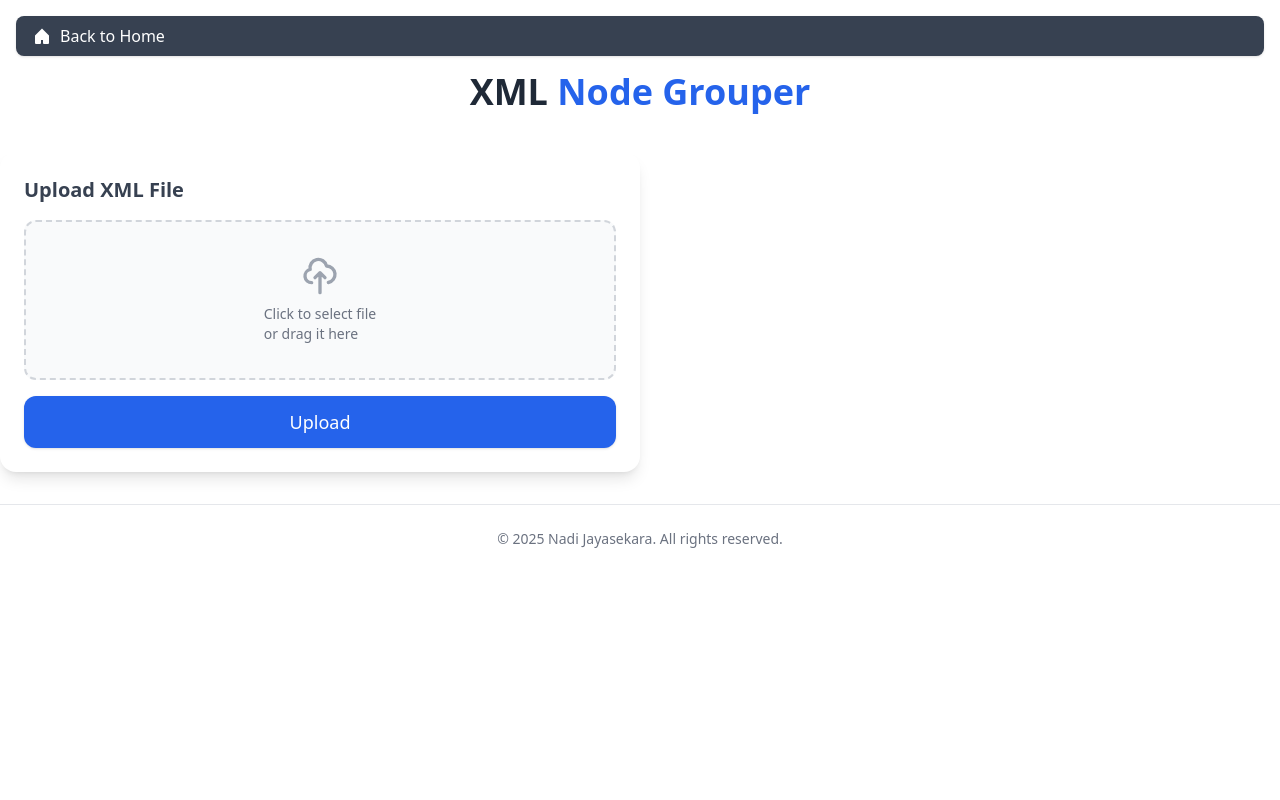
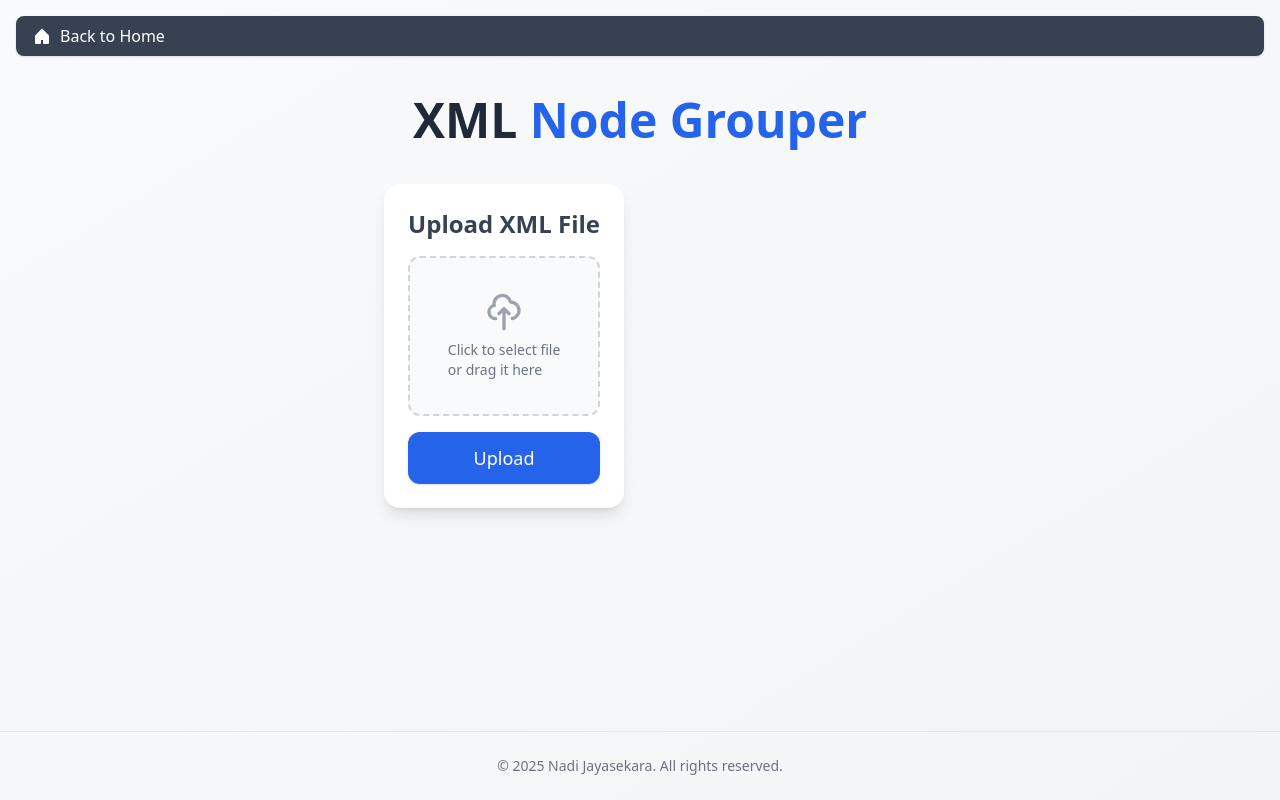
Before and after one commit to nadithakj/nodegrouper, a FastAPI app: page /app in a window 1280 px wide. Run offline with FastAPI, Linux system fonts and the light colour scheme; some libraries are stand-ins or nearby versions.

Commit message:
Update index.html

```diff
--- a/templates/index.html
+++ b/templates/index.html
@@ -4,9 +4,10 @@
     <meta charset="UTF-8">
     <title>XML Grouper</title>
     <script src="https://cdn.tailwindcss.com"></script>
+    <script src="https://cdn.jsdelivr.net/npm/canvas-confetti@1.6.0/dist/confetti.browser.min.js"></script>
+</head>
+<body class="min-h-screen bg-gradient-to-br from-gray-50 to-gray-100 flex flex-col font-sans">
 
-
-<!-- Back Button -->
     <div class="p-4">
         <a href="/"
            class="flex items-center bg-gray-700 text-white px-4 py-2 rounded-lg shadow hover:bg-gray-800 transition">
@@ -16,21 +17,17 @@
             Back to Home
         </a>
     </div>
- <center></center> <h1 class="text-4xl font-extrabold text-center mb-10 text-gray-800">
+
+    <main class="flex-grow max-w-6xl mx-auto p-6 flex flex-col items-center">
+        <h1 class="text-5xl font-extrabold mb-10 text-center text-gray-800">
             XML <span class="text-blue-600">Node Grouper</span>
-    </h1></Center>
-<!-- Main Container -->
-<main class="flex flex-col md:flex-row gap-8 w-full">
+        </h1>
 
-    <div class="flex flex-col md:flex-row gap-8 w-full">
-        <!-- Left Side: Controls -->
-        <div class="md:w-1/2 flex flex-col gap-6">
-            <!-- Upload -->
-
-<div class="bg-white shadow-lg rounded-2xl p-6 mb-8 w-full">
-    <h2 class="text-xl font-semibold text-gray-700 mb-4">Upload XML File</h2>
+        <div class="grid grid-cols-1 md:grid-cols-2 gap-8 w-full">
+            <div class="space-y-8">
+                <div class="bg-white shadow-lg rounded-2xl p-6">
+                    <h2 class="text-2xl font-semibold mb-4 text-gray-700">Upload XML File</h2>
                     <form action="/upload" method="post" enctype="multipart/form-data" class="space-y-4">
-        <!-- Drag & Drop Area -->
                         <label class="flex flex-col items-center justify-center w-full h-40 border-2 border-dashed border-gray-300 rounded-xl cursor-pointer hover:border-blue-400 transition bg-gray-50">
                             <svg xmlns="http://www.w3.org/2000/svg" class="h-10 w-10 text-gray-400 mb-2" fill="none" viewBox="0 0 24 24" stroke="currentColor">
                                 <path stroke-linecap="round" stroke-linejoin="round" stroke-width="2"
@@ -39,8 +36,6 @@
                             <span class="text-gray-500 text-sm">Click to select file<br>or drag it here</span>
                             <input type="file" name="file" class="hidden" required>
                         </label>
-
-        <!-- Upload Button -->
                         <button type="submit"
                                 class="w-full bg-blue-600 text-white py-3 rounded-xl hover:bg-blue-700 transition shadow text-lg font-medium">
                             Upload
@@ -49,76 +44,89 @@
                 </div>
 
                 {% if xml_preview %}
-            <!-- Select Parent Tag -->
                 <div class="bg-white shadow-lg rounded-2xl p-6">
-                <h2 class="text-xl font-semibold text-gray-700 mb-4">Select Parent Tag</h2>
+                    <h2 class="text-2xl font-semibold mb-4 text-gray-700">Step 1: Select Parent Tag</h2>
                     <form action="/select_key" method="post" class="space-y-4">
-                    <input type="hidden" name="xml_content" value="{{ xml_preview }}">
-                    <select name="selected_tag" class="border border-gray-300 rounded-lg p-2 w-full text-gray-700 focus:outline-none focus:ring-2 focus:ring-green-400" required>
+                        <input type="hidden" name="xml_content" value="{{ xml_preview|e }}">
+                        <select name="selected_tag" class="border border-gray-300 rounded-lg p-3 w-full text-gray-700 focus:outline-none focus:ring-2 focus:ring-blue-400" required>
                             {% for tag in tags %}
                                 <option value="{{ tag }}" {% if tag==selected_tag %}selected{% endif %}>{{ tag }}</option>
                             {% endfor %}
                         </select>
-                    <button type="submit" class="bg-green-600 text-white px-5 py-2 rounded-lg hover:bg-green-700 transition shadow">
-                        Next
+                        <button type="submit" class="w-full bg-blue-600 text-white py-3 rounded-xl hover:bg-blue-700 transition shadow text-lg font-medium">
+                            Next Step
                         </button>
                     </form>
                 </div>
                 {% endif %}
 
                 {% if keys %}
-            <!-- Select Key & Child Tags -->
                 <div class="bg-white shadow-lg rounded-2xl p-6">
-                <h2 class="text-xl font-semibold text-gray-700 mb-4">Select Key & Child Tags</h2>
+                    <h2 class="text-2xl font-semibold mb-4 text-gray-700">Step 2: Select Key & Child Tags</h2>
                     <form action="/group" method="post" class="space-y-4">
                         <div>
-                        <label class="block text-gray-600 font-medium">Key Field:</label>
-                        <select name="selected_key" class="border border-gray-300 rounded-lg p-2 w-full text-gray-700 focus:outline-none focus:ring-2 focus:ring-purple-400" required>
+                            <label class="block text-gray-600 font-medium mb-1">Key Field:</label>
+                            <select name="selected_key" class="border border-gray-300 rounded-lg p-3 w-full text-gray-700 focus:outline-none focus:ring-2 focus:ring-purple-400" required>
                                 {% for key in keys %}
                                     <option value="{{ key }}" {% if key==selected_key %}selected{% endif %}>{{ key }}</option>
                                 {% endfor %}
                             </select>
                         </div>
                         <div>
-                        <label class="block text-gray-600 font-medium">Child Tags:</label>
-                        <select name="selected_child_tags" multiple size="5" class="border border-gray-300 rounded-lg p-2 w-full text-gray-700 focus:outline-none focus:ring-2 focus:ring-purple-400" required>
+                            <label class="block text-gray-600 font-medium mb-1">Child Tags to Group:</label>
+                            <select name="selected_child_tags" multiple size="5" class="border border-gray-300 rounded-lg p-3 w-full text-gray-700 focus:outline-none focus:ring-2 focus:ring-purple-400" required>
                                 {% for child in child_tags %}
                                     <option value="{{ child }}" {% if child in selected_child_tags %}selected{% endif %}>{{ child }}</option>
                                 {% endfor %}
                             </select>
                         </div>
-                    <input type="hidden" name="xml_content" value="{{ xml_preview }}">
+                        <input type="hidden" name="xml_content" value="{{ xml_preview|e }}">
                         <input type="hidden" name="selected_tag" value="{{ selected_tag }}">
-                    <button type="submit" class="bg-purple-600 text-white px-5 py-2 rounded-lg hover:bg-purple-700 transition shadow">
+                        <button type="submit" class="w-full bg-purple-600 text-white py-3 rounded-xl hover:bg-purple-700 transition shadow text-lg font-medium">
                             Group XML
-                    </button>
-                </form>
-            </div>
-            {% endif %}
-
-            {% if xml_preview %}
-            <!-- Download -->
-            <div class="bg-white shadow-lg rounded-2xl p-6 text-center">
-                <form action="/download" method="post" onsubmit="fireConfetti()">
-                    <input type="hidden" name="file_content" value="{{ xml_preview }}">
-                    <button type="submit" class="bg-blue-600 text-white px-6 py-3 rounded-lg hover:bg-blue-700 transition shadow text-lg">
-                        Download Grouped XML
                         </button>
                     </form>
                 </div>
                 {% endif %}
             </div>
 
+            <div class="space-y-8">
+                {% if xml_preview %}
+                <div class="bg-white shadow-lg rounded-2xl p-6">
+                    <h2 class="text-2xl font-semibold mb-4 text-gray-700">XML Preview</h2>
+                    <textarea readonly class="w-full h-96 border rounded-lg p-4 font-mono text-sm bg-gray-100 text-gray-800 leading-normal">{{ xml_preview }}</textarea>
+                </div>
+                {% endif %}
 
+                {% if keys %}
+                <div class="bg-white shadow-lg rounded-2xl p-6 text-center">
+                    <h2 class="text-2xl font-semibold mb-4 text-gray-700">Download Grouped XML</h2>
+                    <form action="/download" method="post" onsubmit="fireConfetti()">
+                        <input type="hidden" name="file_content" value="{{ xml_preview|e }}">
+                        <button type="submit" class="bg-blue-600 text-white px-8 py-3 rounded-xl hover:bg-blue-700 transition shadow text-lg font-medium">
+                            Download File
+                        </button>
+                    </form>
+                </div>
+                {% endif %}
+            </div>
         </div>
     </main>
 
-<footer class="p-6 text-center text-gray-500 text-sm border-t border-gray-200">
+    <footer class="p-6 text-center text-gray-500 text-sm border-t border-gray-200 mt-auto">
         &copy; 2025 Nadi Jayasekara. All rights reserved.
     </footer>
 
     <script>
-
+        function fireConfetti() {
+            setTimeout(() => {
+                confetti({
+                    particleCount: 200,
+                    spread: 90,
+                    origin: { y: 0.6 }
+                });
+            }, 150);
+        }
     </script>
 </body>
 </html>
```
Lines whose indentation alone changed are shown as unchanged.
